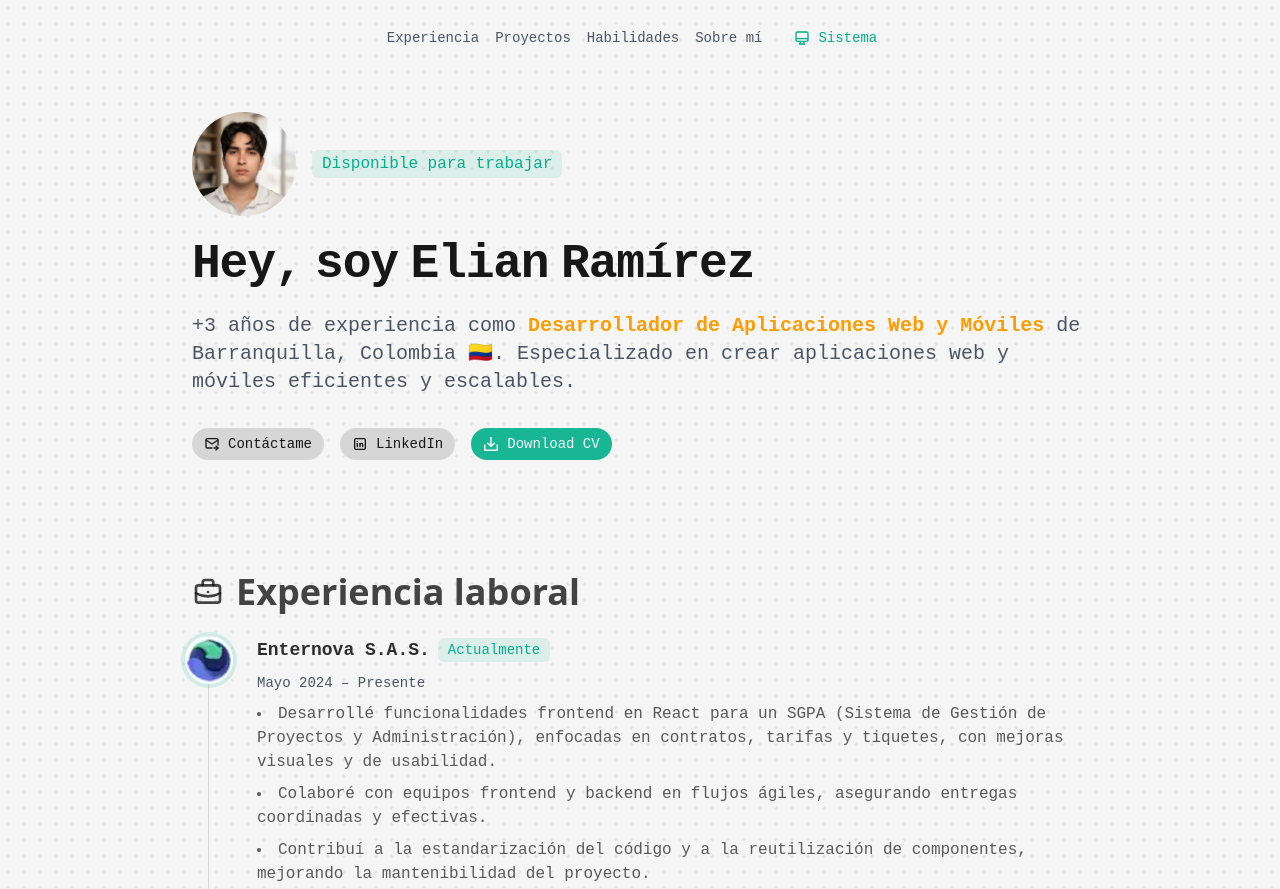
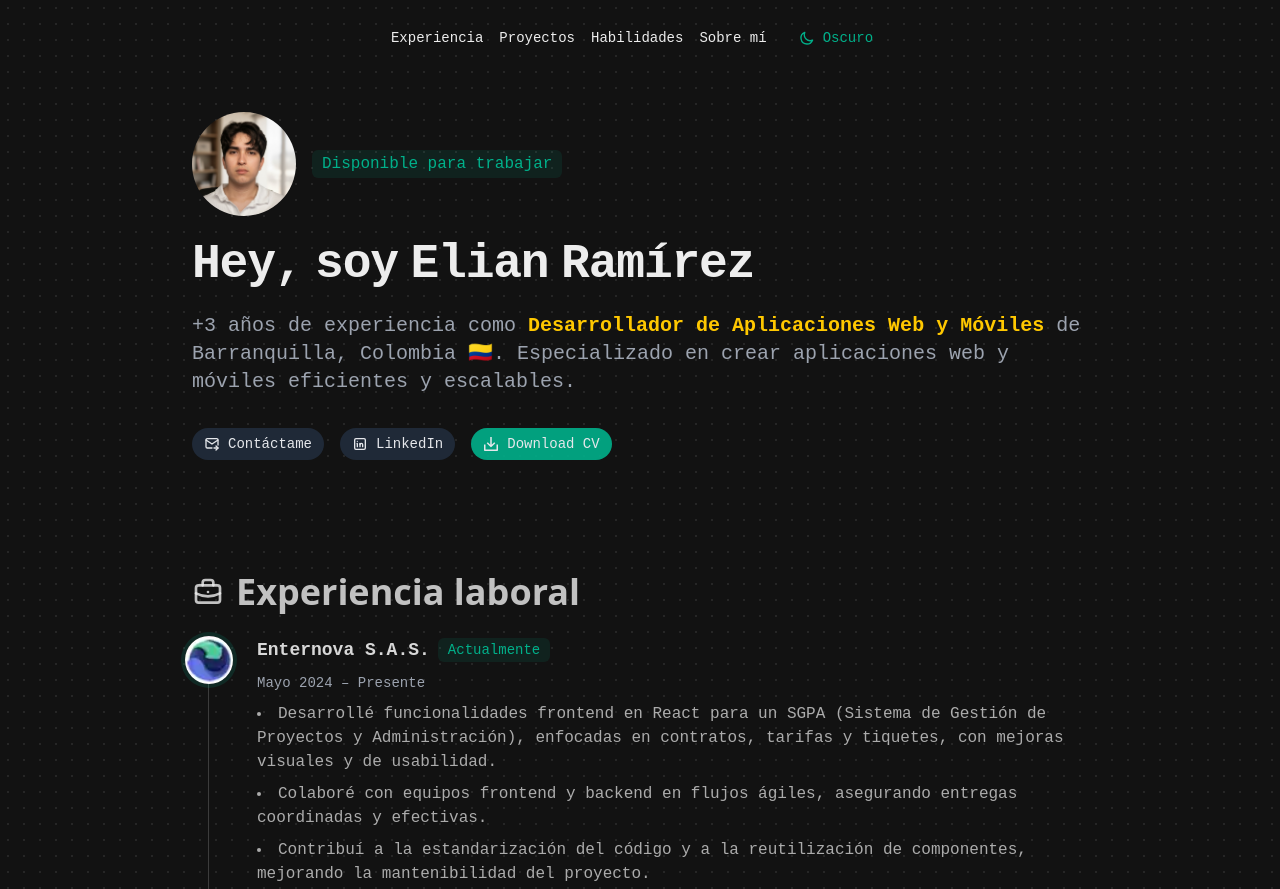
Before and after one commit to Elianchox/portafolio, an Astro site: page / in a window 1280 px wide. Shown: the top 889 px of the page. Built offline with nearby package versions, Linux system fonts and the light colour scheme; Astro itself is replaced by a stand-in of ours.

Commit message:
Update: theme preference to default to 'dark' and remove Tailwind configuration file

```diff
--- a/src/components/ThemeToggle.astro
+++ b/src/components/ThemeToggle.astro
@@ -102,9 +102,9 @@ const {
 
   const getThemePreference = (): Theme => {
     if (typeof localStorage !== "undefined") {
-      return (localStorage.getItem("theme") as Theme) || "system";
+      return (localStorage.getItem("theme") as Theme) || "dark";
     }
-    return "system";
+    return "dark";
   };
 
   const getSystemTheme = (): "light" | "dark" => {
--- a/tailwind.config.mjs
+++ /dev/null
@@ -1,9 +0,0 @@
-/** @type {import('tailwindcss').Config} */
-export default {
-  content: ['./src/**/*.{astro,html,js,jsx,md,mdx,svelte,ts,tsx,vue}'],
-  // darkMode: 'class',
-  theme: {
-    extend: {},
-  },
-  plugins: [],
-}
```
